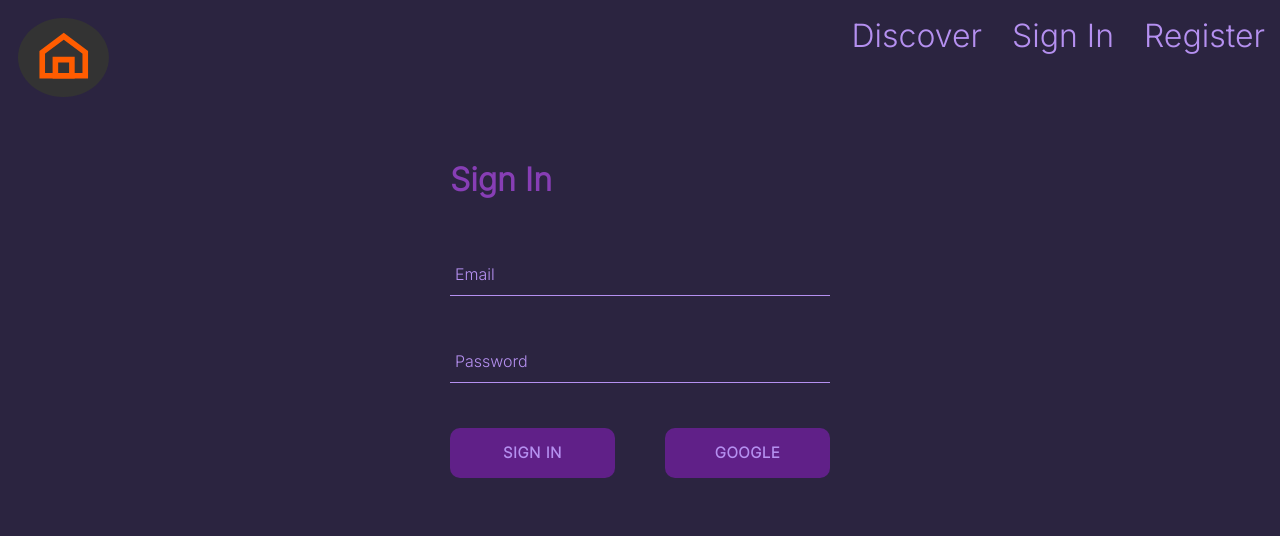
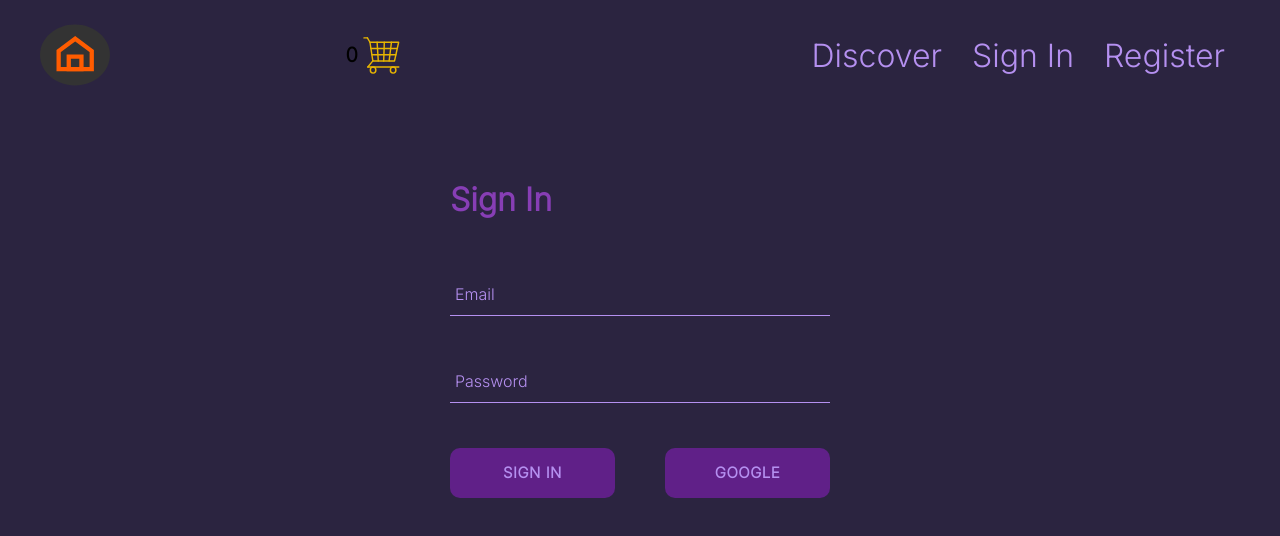
Before and after one commit to Pawelv9/good-home, a React (Create React App) app: page /sign-in in a window 1280 px wide. Shown: the top 536 px of the page. Built offline with nearby package versions, Linux system fonts and the light colour scheme; no server answers.

Commit message:
added cart icon and dropdown

```diff
--- /dev/null
+++ b/src/components/card-dropdown/card-dropdown.component.jsx
@@ -0,0 +1,13 @@
+import Button from '../button/button.component';
+import './card-dropdown.styles.scss';
+
+const CartDropdown = () => {
+  return (
+    <div className='cart-dropdown-container'>
+      <div className='cart-items' />
+      <Button>Checkout</Button>
+    </div>
+  )
+}
+
+export default CartDropdown;
--- /dev/null
+++ b/src/components/card-dropdown/card-dropdown.styles.scss
@@ -0,0 +1,24 @@
+.cart-dropdown-container {
+  position: absolute;
+  width: 240px;
+  height: 340px;
+  display: flex;
+  flex-direction: column;
+  padding: 20px;
+  border: 1px solid #B590F0;
+  background-color: white;
+  top: 90px;
+  right: 800px;
+  z-index: 5;
+
+  .cart-items {
+    height: 240px;
+    display: flex;
+    flex-direction: column;
+    overflow: scroll;
+  }
+
+  button {
+    margin-top: auto;
+  }
+}
--- /dev/null
+++ b/src/components/cart-icon/cart-icon.component.jsx
@@ -0,0 +1,19 @@
+import './cart-icon.styles.scss';
+import { ReactComponent as ShoppingIcon } from '../../assets/cart.svg'
+import { CartContext } from '../../contexts/cart.context'
+import { useContext } from 'react';
+
+const CartIcon = () => {
+  const { isCartOpen, setIsCartOpen } = useContext(CartContext);
+
+  const toggleIsCartOpen = () => setIsCartOpen(!isCartOpen);
+
+  return (
+    <div className='cart-icon-container' onClick={toggleIsCartOpen}>
+      <span className='item-count'>0</span>
+      <ShoppingIcon className='shopping-icon' />
+    </div>
+  )
+}
+
+export default CartIcon;
--- /dev/null
+++ b/src/components/cart-icon/cart-icon.styles.scss
@@ -0,0 +1,21 @@
+.cart-icon-container {
+  width: 49px;
+  height: 49px;
+  position: relative;
+  display: flex;
+  align-items: center;
+  justify-content: center;
+  cursor: pointer;
+
+  .shopping-icon {
+    width: 49px;
+    height: 49px;
+  }
+
+  .item-count {
+    position: relative;
+    font-size: 20px;
+    font-weight: bold;
+    right: 5px;
+  }
+}
--- /dev/null
+++ b/src/contexts/cart.context.jsx
@@ -0,0 +1,13 @@
+import { createContext, useState } from 'react';
+
+export const CartContext = createContext({
+  isCartOpen: false,
+  setIsCartOpen: () => { },
+});
+
+export const CartProvider = ({ children }) => {
+  const [isCartOpen, setIsCartOpen] = useState(false);
+  const value = { isCartOpen, setIsCartOpen };
+
+  return <CartContext.Provider value={value}>{children}</CartContext.Provider>
+}
--- a/src/index.js
+++ b/src/index.js
@@ -6,14 +6,17 @@
 import { BrowserRouter } from 'react-router-dom';
 import { UserProvider } from './contexts/user.context';
 import { ItemsProvider } from './contexts/items.context';
+import { CartProvider } from './contexts/cart.context';
 
 const root = ReactDOM.createRoot(document.getElementById('root'));
 root.render(
   <React.StrictMode>
     <BrowserRouter>
       <UserProvider>
-        <ItemsProvider >
-        <App />
+        <ItemsProvider>
+          <CartProvider>
+            <App />
+          </CartProvider>
         </ItemsProvider>
       </UserProvider>
     </BrowserRouter>
--- a/src/index.scss
+++ b/src/index.scss
@@ -1,5 +1,6 @@
 body {
   margin: 0;
+  padding: 20px 40px;
   font-family: 'Inter', sans-serif;
   // font-family: 'Montserrat', sans-serif;
   -webkit-font-smoothing: antialiased;
--- a/src/routes/navigation/navigation.component.jsx
+++ b/src/routes/navigation/navigation.component.jsx
@@ -1,12 +1,16 @@
 import { useContext } from 'react';
 import { Link, Outlet } from 'react-router-dom'
 import { ReactComponent as HomeLogo } from '../../assets/home.svg'
+import CartDropdown from '../../components/card-dropdown/card-dropdown.component';
+import CartIcon from '../../components/cart-icon/cart-icon.component';
+import { CartContext } from '../../contexts/cart.context';
 import { UserContext } from '../../contexts/user.context';
 import { signOutUser } from '../../utils/firebase/firebase.utils';
 import './navigation.styles.scss';
 
 const Navigation = () => {
   const { currentUser } = useContext(UserContext);
+  const { isCartOpen } = useContext(CartContext);
 
   return (
     <>
@@ -14,6 +18,7 @@
         <Link className='logo-container' to='/'>
           <HomeLogo className='logo' />
         </Link>
+        <CartIcon />
         <div className="nav-links-container">
           <Link className='nav-link' to='/shop'>
             Discover
@@ -31,6 +36,9 @@
             Register
           </Link>
         </div>
+        {
+          isCartOpen &&
+          <CartDropdown />}
       </div>
       <Outlet />
     </>
--- a/src/routes/navigation/navigation.styles.scss
+++ b/src/routes/navigation/navigation.styles.scss
@@ -3,12 +3,13 @@
   width: 100%;
   display: flex;
   justify-content: space-between;
-  margin-bottom: 25px;
+  align-items: center;
+  // margin-bottom: 25px;
 
   .logo-container {
     height: 100%;
     width: 70px;
-    padding: 18px;
+    // padding: 18px;
   }
 
   .nav-links-container {
```
Also changed, not shown: src/assets/cart.svg (added), src/assets/home.svg.
